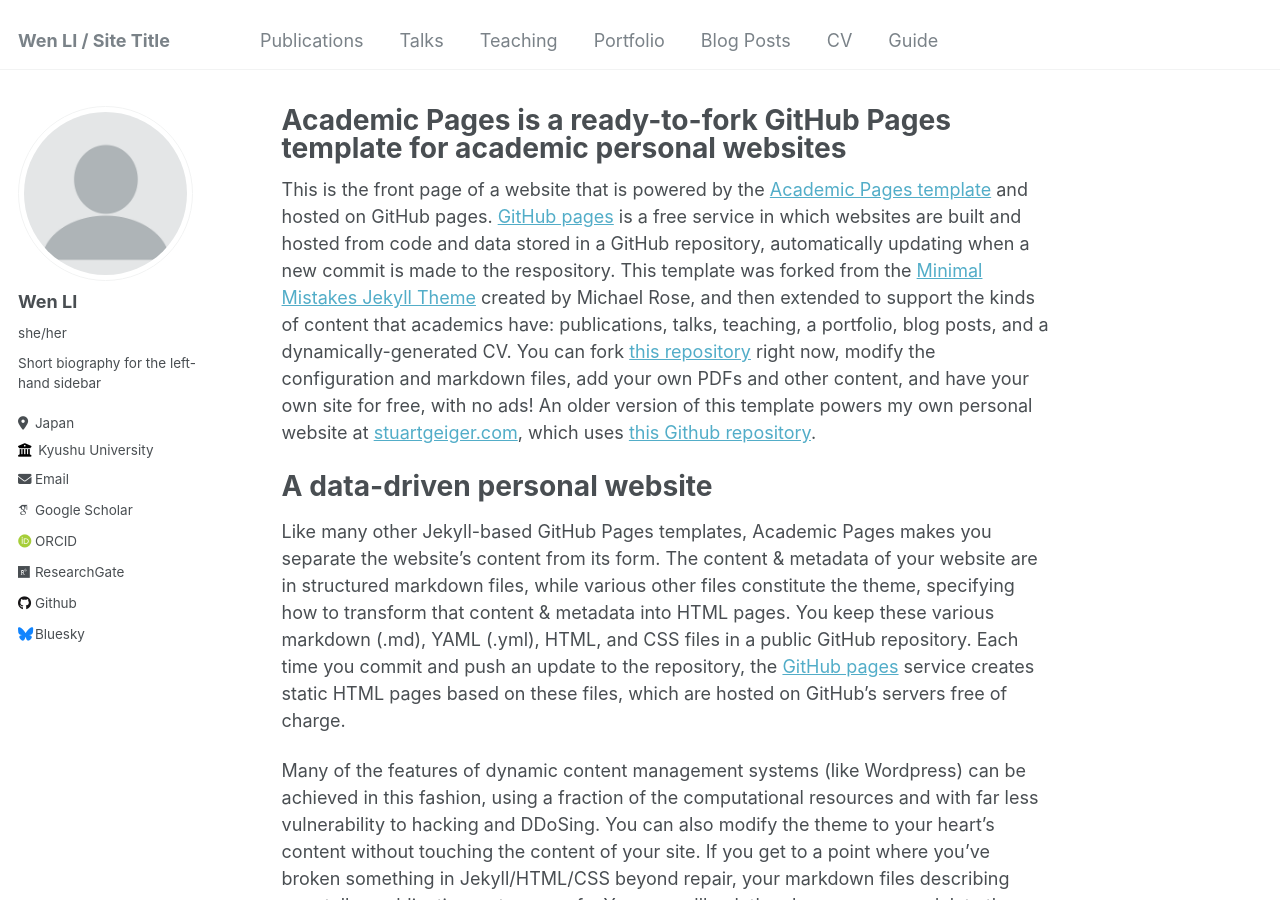
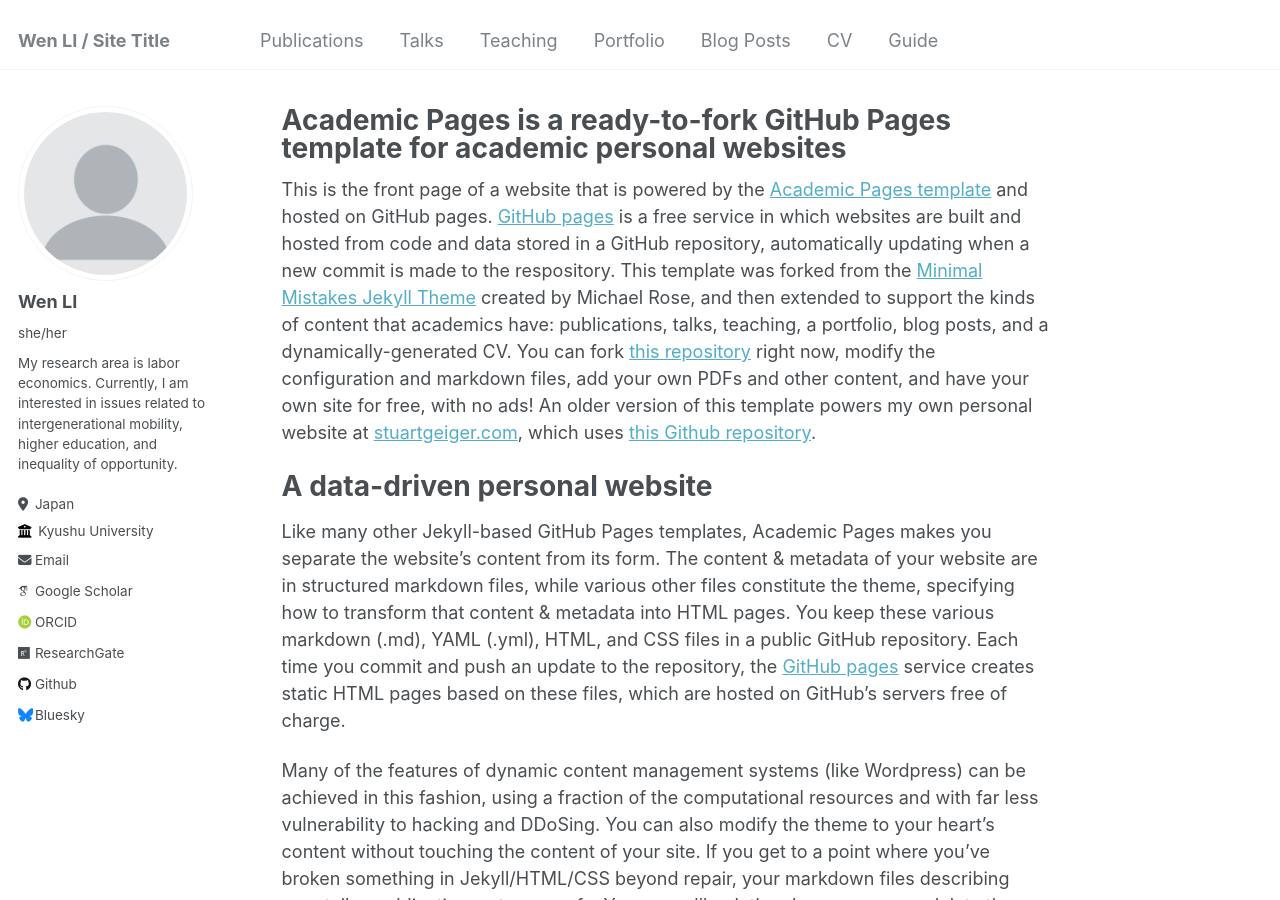
Before and after one commit to wenli-econ/wenli-econ.github.io, a Jekyll site: the page built from _pages/about.md, in a window 1280 px wide and 900 px high. Built offline with Jekyll 4.4.1, drawn with Linux system fonts in a browser that asks for light colours; some web fonts are replaced.

Commit message:
Update _config.yml

```diff
--- a/_config.yml
+++ b/_config.yml
@@ -24,7 +24,7 @@ author:
   avatar           : "profile.png"
   name             : "Wen LI"
   pronouns         : "she/her"
-  bio              : "Short biography for the left-hand sidebar"
+  bio              : "My research area is labor economics. Currently, I am interested in issues related to intergenerational mobility, higher education, and inequality of opportunity."
   location         : "Japan"
   employer         : "Kyushu University"
   uri              : # URL
```
